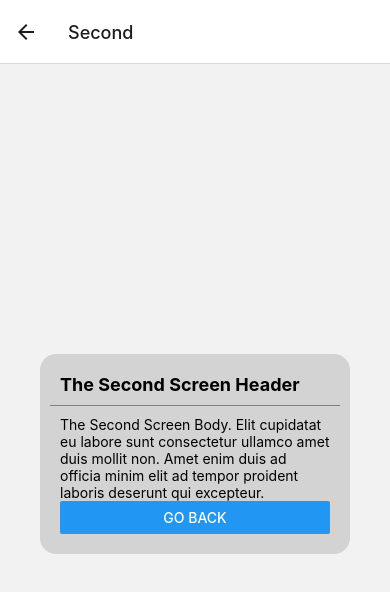
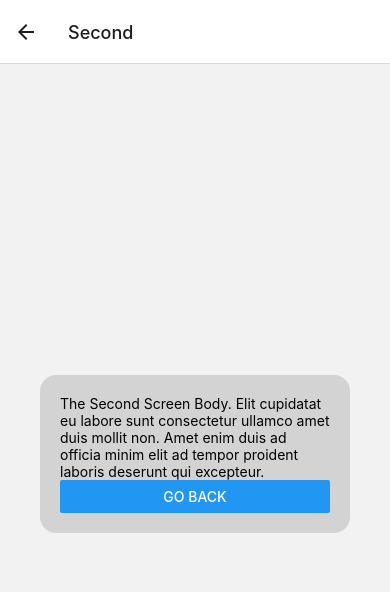
Before and after one commit to SteveGreenley/rn101, a React Native app: screen /Second in a window 390 px wide. Shown: the top 592 px of the page. Built offline with nearby package versions, Linux system fonts and the light colour scheme.

Commit message:
make MyCard header optional

```diff
--- a/src/components/MyCard.tsx
+++ b/src/components/MyCard.tsx
@@ -2,7 +2,7 @@ import React from 'react';
 import {View, Text, StyleSheet, Button} from 'react-native';
 
 type MyCardProps = {
-  headerText: string;
+  headerText?: string;
   bodyText: string;
   buttonText: string;
   onPress: () => void;
@@ -16,9 +16,11 @@ const MyCard = ({
 }: MyCardProps): JSX.Element => {
   return (
     <View style={styles.contentCard}>
-      <View style={styles.cardHeader}>
-        <Text style={styles.headerText}>{headerText}</Text>
-      </View>
+      {headerText && (
+        <View style={styles.cardHeader}>
+          <Text style={styles.headerText}>{headerText}</Text>
+        </View>
+      )}
       <View style={styles.cardBody}>
         <Text>{bodyText}</Text>
         <Button onPress={onPress} title={buttonText} />
--- a/src/screens/SecondScreen.tsx
+++ b/src/screens/SecondScreen.tsx
@@ -8,7 +8,6 @@ const SecondScreen = (): JSX.Element => {
   return (
     <View style={styles.container}>
       <MyCard
-        headerText="The Second Screen Header"
         bodyText="The Second Screen Body. Elit cupidatat eu labore sunt consectetur ullamco amet duis mollit non. Amet enim duis ad officia minim elit ad tempor proident laboris deserunt qui excepteur."
         buttonText="Go Back"
         onPress={goBack}
```
